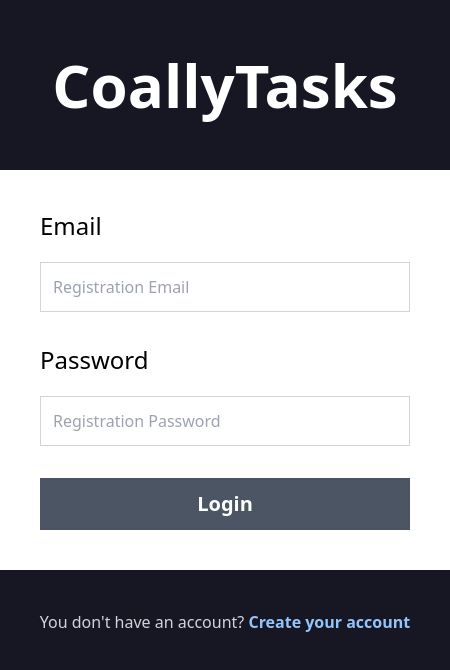
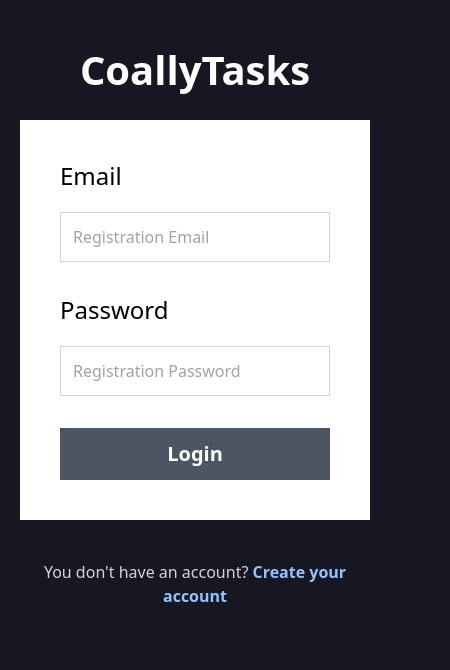
Before and after one commit to mfkutz/Frontend-Coally, a React (Vite) app: page /auth/login in a window 390 px wide. Shown: the top 670 px of the page, 450 px wide, since content can reach past the window. Built offline with nearby package versions, Linux system fonts and the light colour scheme; no server answers.

Commit message:
responsive fix

```diff
--- a/src/layouts/AuthLayout.tsx
+++ b/src/layouts/AuthLayout.tsx
@@ -6,10 +6,10 @@ import 'react-toastify/dist/ReactToastify.css'
 export default function AuthLayout() {
     return (
         <>
-            <div className="bg-[#161722] min-h-screen">
-                <div className="py-10 lg:py-20 mx-auto w-[450px]">
-                    <div className="text-white text-center text-[60px] font-bold">CoallyTasks</div>
-                    <div className="mt-10">
+            <div className="bg-[#161722] min-h-screen flex">
+                <div className="py-10 lg:py-20 mx-auto max-w-[450px] w-full flex flex-col">
+                    <div className="text-white text-center text-[40px] sm:text-[60px]  font-bold">CoallyTasks</div>
+                    <div className="mt-5 sm:mt-10">
                         <Outlet />
                     </div>
                 </div>
--- a/src/store.ts
+++ b/src/store.ts
@@ -1,8 +1,8 @@
 import { create } from "zustand";
 
 interface TaskState {
-    filter: 'all' | 'active' | 'completed';
-    setFilter: (filter: 'all' | 'active' | 'completed') => void;
+    filter: 'all' | 'pending' | 'completed';
+    setFilter: (filter: 'all' | 'pending' | 'completed') => void;
 }
 
 export const useTaskStore = create<TaskState>((set) => ({
--- a/src/views/Home.tsx
+++ b/src/views/Home.tsx
@@ -12,7 +12,7 @@ export default function Home() {
 
     const { filter, setFilter } = useTaskStore()
 
-    const handleFilterChange = (newFilter: 'all' | 'active' | 'completed') => {
+    const handleFilterChange = (newFilter: 'all' | 'pending' | 'completed') => {
         setFilter(newFilter);
     };
 
@@ -92,7 +92,7 @@ export default function Home() {
     };
 
     const filteredTasks: Task[] = data?.filter((task: Task) => {
-        if (filter === 'active') {
+        if (filter === 'pending') {
             return !task.status;
         } else if (filter === 'completed') {
             return task.status;
@@ -106,7 +106,7 @@ export default function Home() {
 
                 <div className="flex items-center justify-between mt-10 mb-5">
                     <h1 className="md:text-[2.5rem] text-[1.7rem] font-bold tracking-[0.9rem] text-white">
-                        TODO
+                        TASKS
                     </h1>
 
                     <button
@@ -176,20 +176,20 @@ export default function Home() {
                     <div> {filteredTasks?.length} items</div>
                     <div className="flex gap-4 footer">
                         <button
-                            className={`hover:text-black dark:hover:text-blue-400 font-bold transition-colors duration-300`}
+                            className={`hover:text-black dark:hover:text-blue-400 font-bold transition-colors duration-300 ${filter === "all" ? "text-blue-400" : ""}`}
                             onClick={() => handleFilterChange('all')}
                         >
                             All
                         </button>
                         <button
-                            className={`hover:text-black dark:hover:text-blue-400  font-bold transition-colors duration-300 `}
-                            onClick={() => handleFilterChange('active')}
+                            className={`hover:text-black dark:hover:text-blue-400  font-bold transition-colors duration-300 ${filter === "pending" ? "text-blue-400" : ""} `}
+                            onClick={() => handleFilterChange('pending')}
 
                         >
                             Pending
                         </button>
                         <button
-                            className={`hover:text-black dark:hover:text-blue-400  font-bold transition-colors duration-300 `}
+                            className={`hover:text-black dark:hover:text-blue-400  font-bold transition-colors duration-300 ${filter === "completed" ? "text-blue-400" : ""} `}
                             onClick={() => handleFilterChange('completed')}
                         >
                             Completed
--- a/src/views/auth/LoginView.tsx
+++ b/src/views/auth/LoginView.tsx
@@ -31,10 +31,10 @@ export default function LoginView() {
         <>
             <form
                 onSubmit={handleSubmit(handleLogin)}
-                className="space-y-8 p-10 bg-white"
+                className="space-y-8 p-10 bg-white mx-5"
                 noValidate
             >
-                <div className="flex flex-col gap-5">
+                <div className="flex flex-col gap-5 ">
                     <label
                         className="font-normal text-2xl"
                     >Email</label>
@@ -82,7 +82,7 @@ export default function LoginView() {
                 />
             </form>
 
-            <nav className="mt-10 flex flex-col space-y-4">
+            <nav className="mt-10 flex flex-col space-y-4 mx-5">
                 <Link
                     to={'/auth/register'}
                     className="text-center text-gray-300 font-normal"
--- a/src/views/auth/RegisterView.tsx
+++ b/src/views/auth/RegisterView.tsx
@@ -41,14 +41,14 @@ export default function RegisterView() {
 
     return (
         <>
-            <p className="text-2xl font-light text-white mt-5">
+            <p className="text-2xl font-light text-white mt-5 mx-5">
                 Fill out the form to {''}
                 <span className=" text-blue-300 font-bold"> create your account</span>
             </p>
 
             <form
                 onSubmit={handleSubmit(handleRegister)}
-                className="space-y-8 p-10  bg-white mt-10"
+                className="space-y-8 p-10  bg-white mt-10 mx-5"
                 noValidate
             >
 
```
